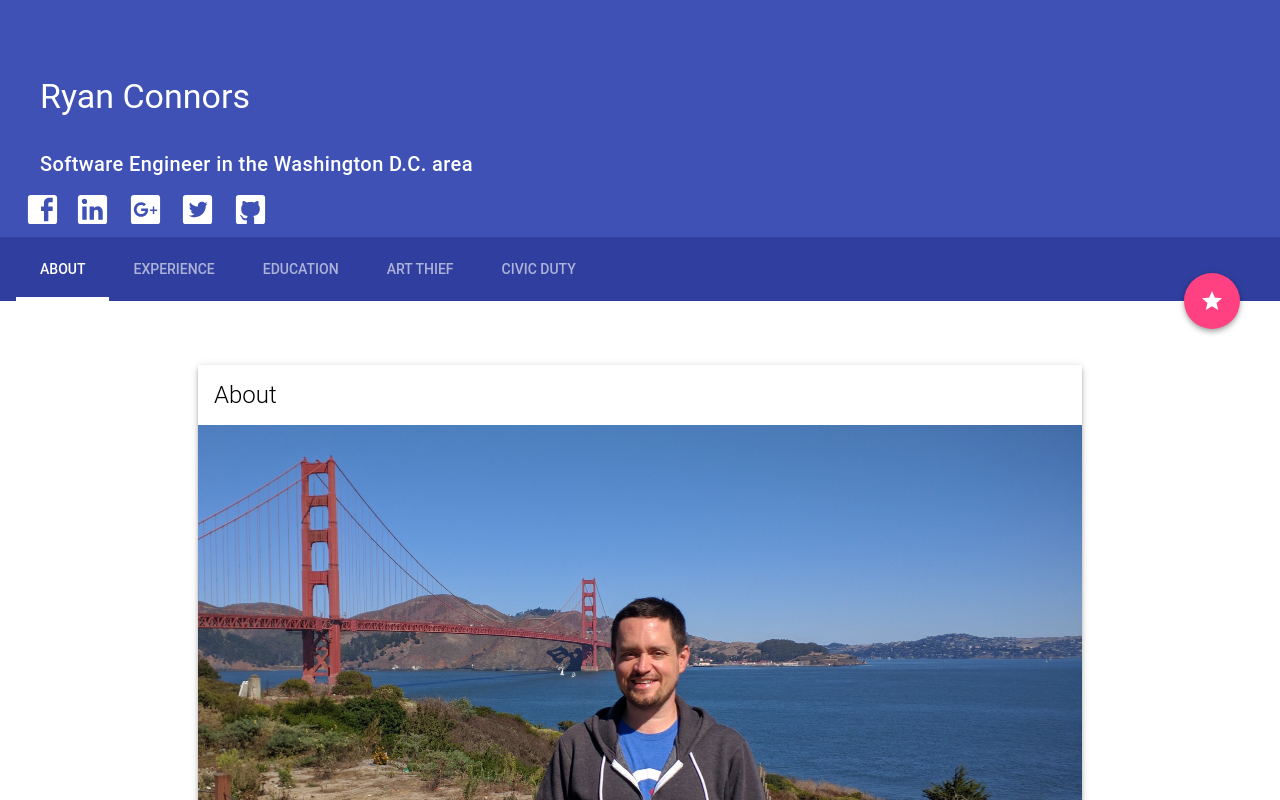
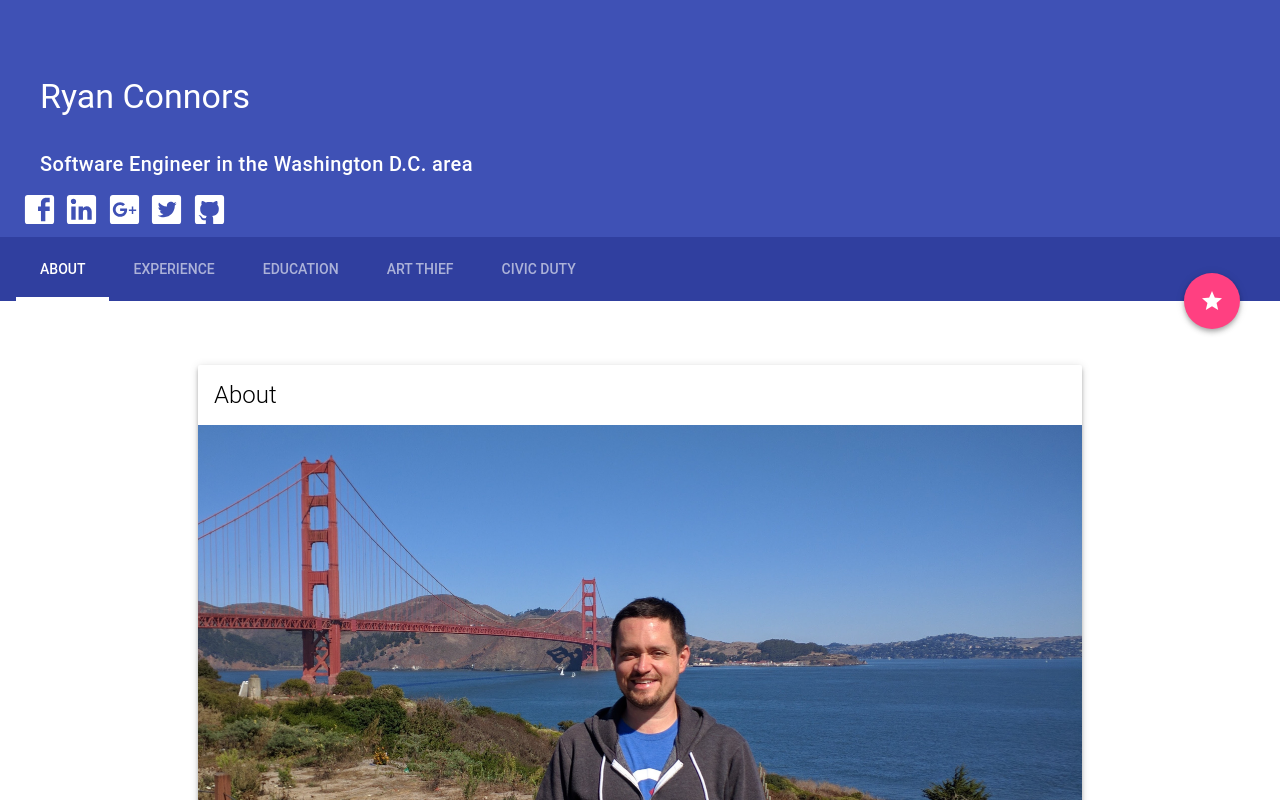
Before and after one commit to ryanpconnors/ryanpconnors-homepage, a website: page app/index.html in a window 1280 px wide. Drawn offline with nearby package versions, Linux system fonts and the light colour scheme.

Commit message:
Adds styling for social-media-buttons and resume/privacy_policy buttons

```diff
--- a/app/index.html
+++ b/app/index.html
@@ -33,11 +33,10 @@
   <meta name="theme-color" content="#2F3BA2">
 
   <!-- SEO: If your mobile URL is different from the desktop URL, add a canonical link to the desktop page https://developers.google.com/webmasters/smartphone-sites/feature-phones -->
-  <link rel="canonical" href="http://www.ryanpconnors.com">
+  <!-- <link rel="canonical" href="http://www.ryanpconnors.com"> -->
 
   <!-- Material Design icons -->
   <link rel="stylesheet" href="https://fonts.googleapis.com/icon?family=Material+Icons">
-
 
   <!-- Material Design Lite page styles:
     You can choose other color schemes from the CDN, more info here http://www.getmdl.io/customize/index.html
@@ -69,20 +68,25 @@
 
       <!-- Social Media Buttons -->
       <div class="mdl-layout--large-screen-only mdl-layout__header-buttons">
-        <span class="mdl-social-button" display: inline>
-          <a class="facebook-follow" href="https://www.facebook.com/ryanpconnors" title="facebook"><img src="images/buttons/facebook-box.svg" hspace="5px" width="35" height="35" alt=""></a>
+        <span class="social-media-button" display: inline>
+          <a class="facebook-follow" href="https://www.facebook.com/ryanpconnors" title="facebook">
+            <img src="images/buttons/facebook-box.svg" alt=""></a>
         </span>
-        <span class="social-button">
-          <a class="linkedin-follow" href="https://www.linkedin.com/in/ryanpconnors" title="linkedin"><img src="images/buttons/linkedin-box.svg" hspace="5px" width="35" height="35" alt=""></a>
+        <span class="social-media-button">
+          <a class="linkedin-follow" href="https://www.linkedin.com/in/ryanpconnors" title="linkedin">
+            <img src="images/buttons/linkedin-box.svg" alt=""></a>
         </span>
-        <span class="social-button">
-          <a class="g-follow" href="https://plus.google.com/117880608870281022876/posts" title="google+"><img src="images/buttons/google-plus-box.svg" hspace="5px" width="35" height="35" alt=""></a>
+        <span class="social-media-button">
+          <a class="g-follow" href="https://plus.google.com/117880608870281022876/posts" title="google+">
+            <img src="images/buttons/google-plus-box.svg" alt=""></a>
         </span>
-        <span class="social-button">
-          <a class="twitter-follow" href="https://www.twitter.com/ryanpconnors" title="twitter"><img src="images/buttons/twitter-box.svg" hspace="5px" width="35" height="35"></a>
+        <span class="social-media-button">
+          <a class="twitter-follow" href="https://www.twitter.com/ryanpconnors" title="twitter">
+            <img src="images/buttons/twitter-box.svg" alt=""></a>
         </span>
-        <span class="social-button">
-          <a class="github-follow" href="https://www.github.com/ryanpconnors" title="github"><img src="images/buttons/github-box.svg" hspace="5px" width="35" height="35" alt=""></a>
+        <span class="social-media-button">
+          <a class="github-follow" href="https://www.github.com/ryanpconnors" title="github">
+            <img src="images/buttons/github-box.svg" alt=""></a>
         </span>
       </div>
 
@@ -144,12 +148,12 @@
             <div class="mdl-card__title">
               <h2 class="mdl-card__title-text">Experience</h2>
             </div>
+
             <div class="mdl-card__media">
               <img class="article-image" src="images/ryan_sf.jpg" border="0" alt="">
             </div>
+
             <div class="mdl-grid portfolio-copy">
-
-
               <div class="">
                 <a href="http://capitalone.com">
                   <img src="images/capitalone_logo.png" alt="" style="width:200px;height:75px;">
@@ -176,6 +180,7 @@
                   <li>Wrote scripts and queries for a data migration project for a large repository including IBM DB2, MS SQL Server and LDAP databases.</li>
                 </ul>
               </div>
+
               <div class="">
                 <a href="https://www.cs.vt.edu/">
                   <img src="images/virginia_tech_logo.png" alt="" style="width:242px;height:42px;">
@@ -191,10 +196,8 @@
                   <li>Held weekly office hours to help students with homework assignments and programming projects dealing with programming language design and pragmatics using languages such as Python, C, Lisp and Prolog.</li>
                 </ul>
               </div>
+              <a class="mdl-button mdl-js-button mdl-button--raised mdl-js-ripple-effect mdl-button--primary" href="resume/Ryan Connors Resume.pdf" padding-top="50px">Resume</a>
             </div>
-
-            <a class="mdl-button mdl-js-button mdl-button--primary" href="resume/Ryan Connors Resume.pdf">Resume</a>
-
           </div>
         </div>
       </div>
@@ -262,8 +265,8 @@
                   <p/>
                   <a href='https://play.google.com/store/apps/details?id=com.ryanpconnors.artthief&pcampaignid=MKT-Other-global-all-co-prtnr-py-PartBadge-Mar2515-1'><img alt='Get it on Google Play' src='https://play.google.com/intl/en_us/badges/images/generic/en_badge_web_generic.png' /></a>
               </div>
+              <a class="mdl-button mdl-js-button mdl-button--raised mdl-js-ripple-effect mdl-button--primary" href="art-thief/privacy_policy.pdf">Privacy Policy</a>
             </div>
-            <a class="mdl-button mdl-js-button mdl-button--primary" href="art-thief/privacy_policy.pdf">Privacy Policy</a>
           </div>
         </div>
       </div>
@@ -285,8 +288,8 @@
                 <p>In Development. Coming Soon
                   <p/>
               </div>
+              <a class="mdl-button mdl-js-button mdl-button--raised mdl-js-ripple-effect mdl-button--primary" href="civic-duty/privacy_policy.pdf">Privacy Policy</a>
             </div>
-            <a class="mdl-button mdl-js-button mdl-button--primary" href="civic-duty/privacy_policy.pdf">Privacy Policy</a>
           </div>
         </div>
       </div>
--- a/app/styles/main.css
+++ b/app/styles/main.css
@@ -35,8 +35,14 @@ html, body {
   padding-bottom: 10px;
 }
 
-.mdl-demo .social-button {
+.mdl-demo .social-media-button {
   padding: 2px;
+}
+
+.mdl-demo .social-media-button img {
+  height: 35px;
+  width: 35px;
+  padding: 0px;
 }
 
 .mdl-demo .mdl-layout.is-small-screen .mdl-layout__header-row h3 {
@@ -45,6 +51,12 @@ html, body {
 
 .mdl-demo .mdl-layout__tab-bar-button {
   display: none;
+}
+
+.mdl-demo .mdl-button--raised {
+  top: 50%;
+  display: block;
+  margin: 0 auto;
 }
 
 .mdl-demo .mdl-layout.is-small-screen .mdl-layout__tab-bar .mdl-button {
@@ -262,10 +274,11 @@ html, body {
   z-index: 99;
 }
 
-.mdl-card__media > img {
+.mdl-card__media>img {
   max-width: 100%;
   max-height: auto;
 }
+
 
 /* Portfolio */
 
@@ -287,6 +300,6 @@ img.article-image {
   padding: 0;
 }
 
-.no-left-padding{
+.no-left-padding {
   padding-left: 0;
 }
```
